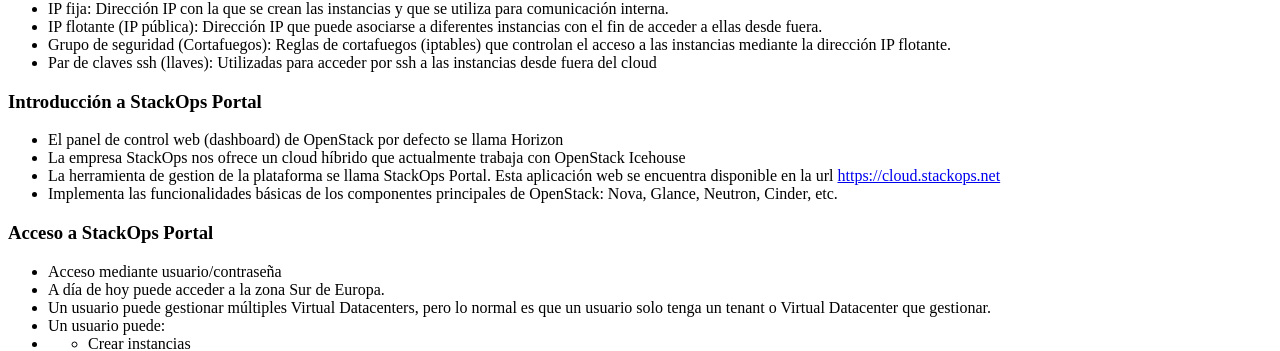
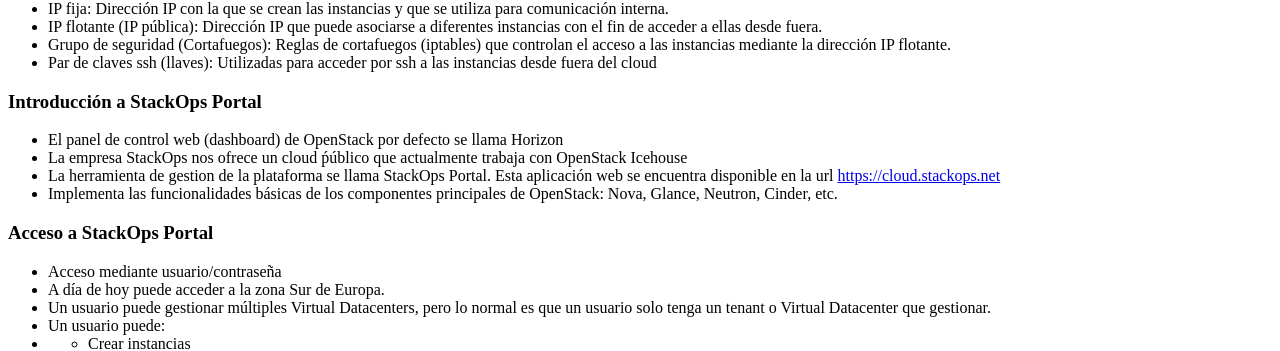
Before and after one commit to iesgn/cloud2, a Jekyll site: the page built from curso/u2/presentacion.html, in a window 1280 px wide and 900 px high. Shown: the part 346-697 px from the top of the window. Built offline with Jekyll 4.4.1, drawn with Linux system fonts in a browser that asks for light colours.

Commit message:
Presentación sesión 2

```diff
--- a/curso/u2/presentacion.html
+++ b/curso/u2/presentacion.html
@@ -45,7 +45,7 @@ tema: sky
 	    <h3>Introducción a StackOps Portal</h3>
 	    <ul>
 			<li>El panel de control web (dashboard) de OpenStack por defecto se llama Horizon</li>
-			<li>La empresa StackOps nos ofrece un cloud híbrido que actualmente trabaja con OpenStack Icehouse</li>
+			<li>La empresa StackOps nos ofrece un cloud ṕúblico que actualmente trabaja con OpenStack Icehouse</li>
 			<li>La herramienta de gestion de la plataforma se llama StackOps Portal. Esta aplicación web se encuentra disponible en la url <a href="https://cloud.stackops.net">https://cloud.stackops.net</a></li>
 			<li>Implementa las funcionalidades básicas de los componentes principales de OpenStack: Nova, Glance, Neutron, Cinder, etc.</li>
 
```
